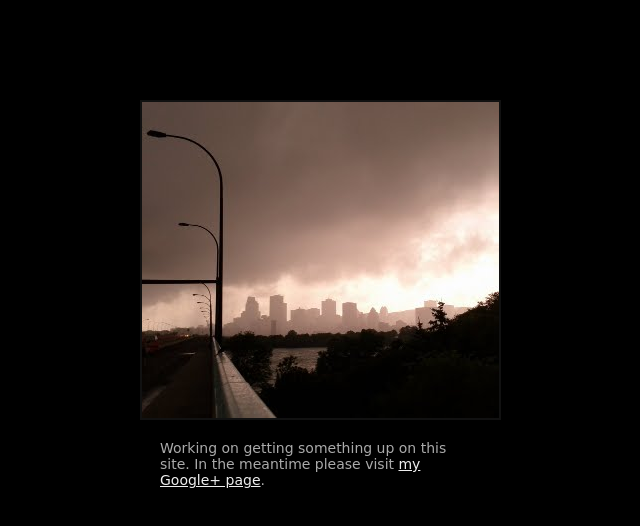
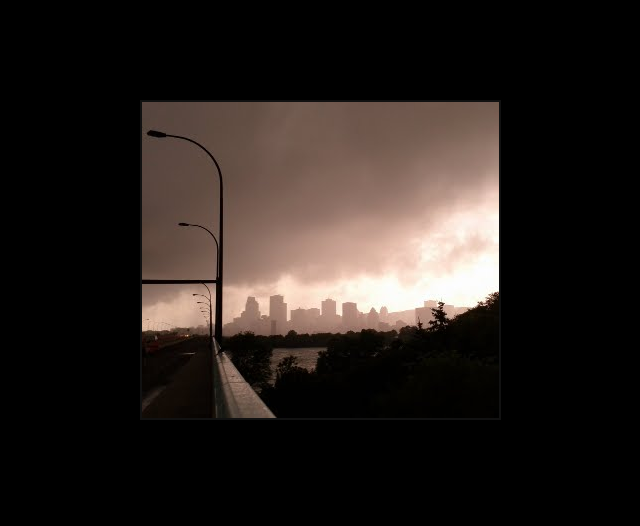
Before and after one commit to jonas/jonas.github.io, a plain HTML site: page index.html in a window 1280 px wide. Shown: the whole page, without its empty margins (320-960 px from the left). Drawn offline with Linux system fonts and the light colour scheme.

Commit message:
Remove message

```diff
--- a/index.html
+++ b/index.html
@@ -30,10 +30,5 @@
 	</head>
 	<body>
 		<img class="photo" alt="Montreal" src="montreal.jpg" />
-		<p class="message">
-			Working on getting something up on this site.
-			In the meantime please visit
-			<a href="https://profiles.google.com/jonas.fonseca/about">my Google+ page</a>.
-		</p>
 	</body>
 </html>
```
